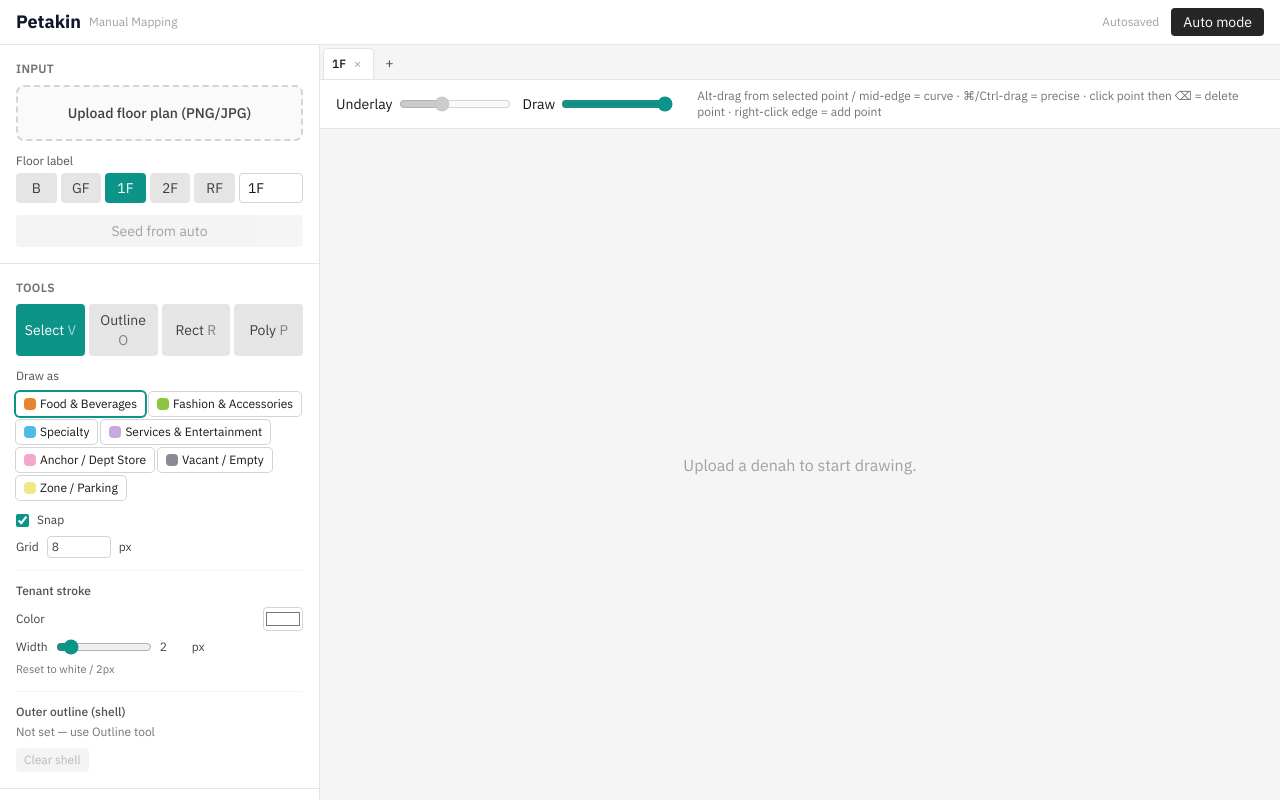
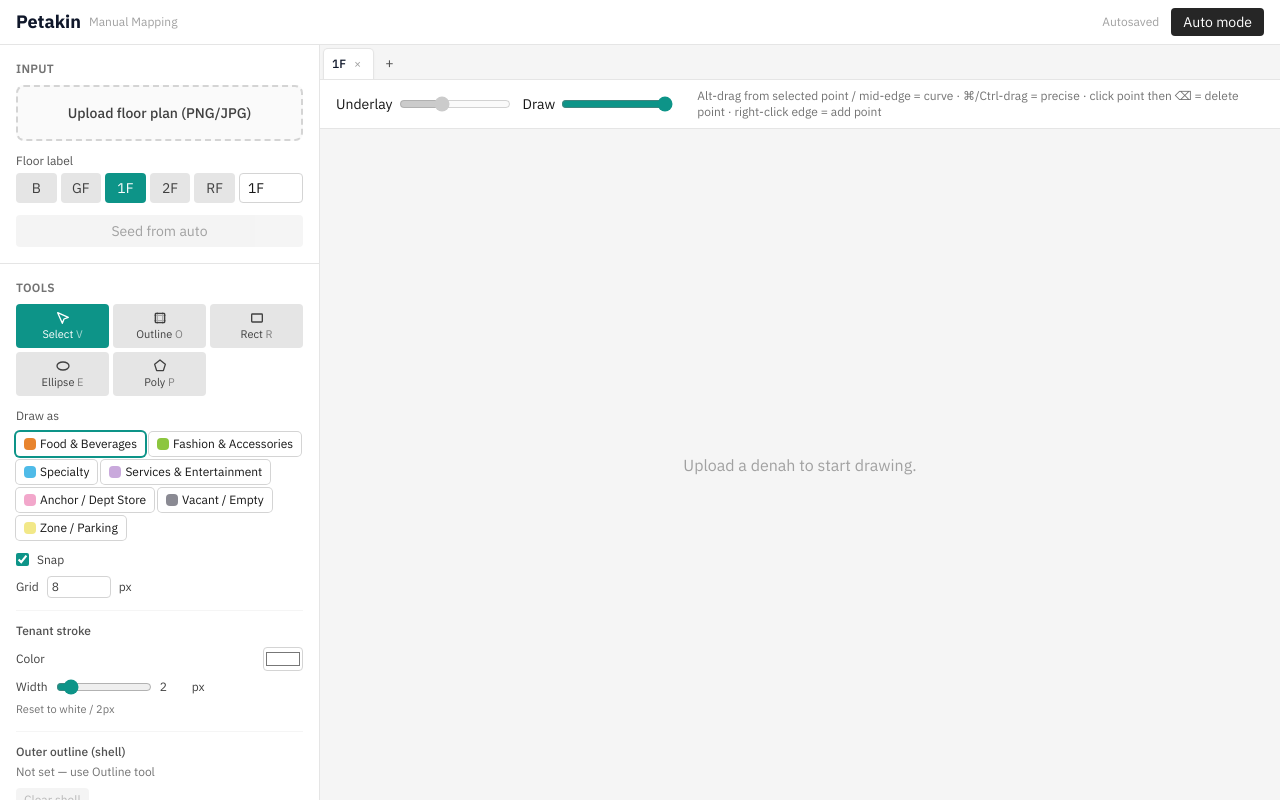
Before and after one commit to yvdist/petakin, a Next.js app in the folder frontend/: page /manual in a window 1280 px wide. Built offline with nearby package versions, Linux system fonts and the light colour scheme.

Commit message:
feat: add ellipse tool support to manual drawing tool with updated UI and functionality

```diff
--- a/frontend/app/manual/page.tsx
+++ b/frontend/app/manual/page.tsx
@@ -49,6 +49,43 @@ function Section({ title, children, right }: { title: string; children: React.Re
       {children}
     </section>
   );
+}
+
+function ToolIcon({ name }: { name: Tool }) {
+  const common = { width: 16, height: 16, viewBox: "0 0 24 24", fill: "none", stroke: "currentColor", strokeWidth: 2, strokeLinecap: "round" as const, strokeLinejoin: "round" as const };
+  switch (name) {
+    case "select":
+      return (
+        <svg {...common} aria-hidden>
+          <path d="M4 4l7 16 2.5-6.5L20 11z" />
+        </svg>
+      );
+    case "outline":
+      return (
+        <svg {...common} aria-hidden>
+          <path d="M4 8h16M4 16h16M8 4v16M16 4v16" opacity={0.35} />
+          <rect x="5" y="5" width="14" height="14" rx="1" />
+        </svg>
+      );
+    case "rect":
+      return (
+        <svg {...common} aria-hidden>
+          <rect x="4" y="6" width="16" height="12" rx="1" />
+        </svg>
+      );
+    case "ellipse":
+      return (
+        <svg {...common} aria-hidden>
+          <ellipse cx="12" cy="12" rx="9" ry="6" />
+        </svg>
+      );
+    case "poly":
+      return (
+        <svg {...common} aria-hidden>
+          <path d="M12 3l8 6.5-3 9.5H7L4 9.5z" />
+        </svg>
+      );
+  }
 }
 
 function readImage(file: File): Promise<{ dataUrl: string; width: number; height: number }> {
@@ -474,6 +511,7 @@ export default function ManualPage() {
       }
       if (e.key === "v" || e.key === "V") setTool("select");
       else if (e.key === "r" || e.key === "R") setTool("rect");
+      else if (e.key === "e" || e.key === "E") setTool("ellipse");
       else if (e.key === "p" || e.key === "P") setTool("poly");
       else if (e.key === "o" || e.key === "O") setTool("outline");
       else if (e.key === "Delete" || e.key === "Backspace") {
@@ -511,6 +549,7 @@ export default function ManualPage() {
     { key: "select", label: "Select", hint: "V" },
     { key: "outline", label: "Outline", hint: "O" },
     { key: "rect", label: "Rect", hint: "R" },
+    { key: "ellipse", label: "Ellipse", hint: "E" },
     { key: "poly", label: "Poly", hint: "P" },
   ];
 
@@ -549,16 +588,21 @@ export default function ManualPage() {
           </Section>
 
           <Section title="Tools">
-            <div className="mb-3 flex gap-1">
+            <div className="mb-3 grid grid-cols-3 gap-1">
               {TOOLS.map((t) => (
                 <button
                   key={t.key}
+                  type="button"
                   onClick={() => setTool(t.key)}
-                  className={`flex-1 rounded px-2 py-1.5 text-sm ${
+                  className={`flex flex-col items-center gap-0.5 rounded px-1.5 py-1.5 text-[11px] leading-tight ${
                     tool === t.key ? "bg-brand text-white" : "bg-neutral-200 text-neutral-700"
                   }`}
+                  title={`${t.label} (${t.hint})`}
                 >
-                  {t.label} <span className="opacity-60">{t.hint}</span>
+                  <ToolIcon name={t.key} />
+                  <span>
+                    {t.label} <span className="opacity-60">{t.hint}</span>
+                  </span>
                 </button>
               ))}
             </div>
@@ -839,7 +883,8 @@ export default function ManualPage() {
             </label>
             <div className="flex-1" />
             <span className="text-xs text-neutral-500">
-              {tool === "rect" && "Drag to draw a box"}
+              {tool === "rect" && "Drag to draw a box · Shift = square"}
+              {tool === "ellipse" && "Drag to draw oval · Shift = circle"}
               {tool === "poly" &&
                 "Click = corner · drag = curve · exact cursor · Space = pan"}
               {tool === "outline" &&
--- a/frontend/components/ManualCanvas.tsx
+++ b/frontend/components/ManualCanvas.tsx
@@ -5,6 +5,7 @@ import {
   bendEdge,
   bendHitRadius,
   edgeHitRadius,
+  ellipseVertsFromBox,
   flattenPolyVertsOpen,
   getDrawOpacity,
   getStroke,
@@ -26,7 +27,7 @@ const BRAND = "#0D9488";
 const BRAND_SOFT = "#0D948822";
 const DRAG_THRESH_PX = 4;
 
-export type Tool = "select" | "rect" | "poly" | "outline";
+export type Tool = "select" | "rect" | "ellipse" | "poly" | "outline";
 
 interface Props {
   project: ManualProject;
@@ -53,7 +54,7 @@ type PolyDraft = {
 };
 
 type DragState = {
-  mode: "none" | "pan" | "move" | "vertex" | "bezier" | "bend" | "rect" | "polyPlace";
+  mode: "none" | "pan" | "move" | "vertex" | "bezier" | "bend" | "rect" | "ellipse" | "polyPlace";
   startClient: { x: number; y: number };
   startContent: Point;
   origVerts: PolyVert[];
@@ -263,10 +264,10 @@ export default function ManualCanvas({
     if (e.button === 1 || spaceHeld.current) return beginPan(e);
     if (e.button === 2) return;
     const c = toContent(e.clientX, e.clientY);
-    if (tool === "rect") {
+    if (tool === "rect" || tool === "ellipse") {
       const a = snapPoint(c);
       drag.current = {
-        mode: "rect",
+        mode: tool,
         startClient: { x: e.clientX, y: e.clientY },
         startContent: a,
         origVerts: [],
@@ -348,9 +349,17 @@ export default function ManualCanvas({
       dstate.startClient = { x: e.clientX, y: e.clientY };
       const [dx, dy] = clientToSvgDelta(dxC, dyC);
       setView((v) => ({ ...v, tx: v.tx + dx, ty: v.ty + dy }));
-    } else if (dstate.mode === "rect") {
+    } else if (dstate.mode === "rect" || dstate.mode === "ellipse") {
       let b = toContent(e.clientX, e.clientY);
       b = snapPoint(b);
+      if (shiftHeld.current) {
+        // square / circle from corner a
+        const a = dstate.startContent;
+        const dx = b[0] - a[0];
+        const dy = b[1] - a[1];
+        const s = Math.max(Math.abs(dx), Math.abs(dy));
+        b = [a[0] + Math.sign(dx || 1) * s, a[1] + Math.sign(dy || 1) * s];
+      }
       setRectDraft({ a: dstate.startContent, b });
     } else if (dstate.mode === "polyPlace") {
       let h = toContent(e.clientX, e.clientY);
@@ -406,12 +415,19 @@ export default function ManualCanvas({
       commitPolyPlace(dstate.startContent, dstate.handleOut, dist);
       return;
     }
-    if (dstate.mode === "rect" && rectDraft) {
+    if ((dstate.mode === "rect" || dstate.mode === "ellipse") && rectDraft) {
       const { a, b } = rectDraft;
       setRectDraft(null);
       const w = Math.abs(b[0] - a[0]);
       const h = Math.abs(b[1] - a[1]);
       if (w > 2 && h > 2) {
+        if (dstate.mode === "ellipse") {
+          const verts = ellipseVertsFromBox(a, b);
+          if (verts.length >= 3) {
+            const synced = syncShapeFromVerts(verts);
+            onAddShape(makeShape("ellipse", synced.points, synced.verts));
+          }
+        } else {
           const x0 = Math.min(a[0], b[0]);
           const y0 = Math.min(a[1], b[1]);
           const x1 = Math.max(a[0], b[0]);
@@ -424,6 +440,7 @@ export default function ManualCanvas({
           ];
           const verts = corners.map((p) => ({ p }));
           onAddShape(makeShape("rect", corners, verts));
+        }
       }
     } else if (
       dstate.mode === "move" ||
@@ -837,7 +854,16 @@ export default function ManualCanvas({
               </g>
             ))}
 
-          {rectDraft && (
+          {rectDraft &&
+            (drag.current?.mode === "ellipse" || tool === "ellipse" ? (
+              <path
+                d={pathDFromVerts(ellipseVertsFromBox(rectDraft.a, rectDraft.b))}
+                fill={BRAND_SOFT}
+                stroke={BRAND}
+                strokeWidth={uiSw}
+                pointerEvents="none"
+              />
+            ) : (
               <rect
                 x={Math.min(rectDraft.a[0], rectDraft.b[0])}
                 y={Math.min(rectDraft.a[1], rectDraft.b[1])}
@@ -848,7 +874,7 @@ export default function ManualCanvas({
                 strokeWidth={uiSw}
                 pointerEvents="none"
               />
-          )}
+            ))}
 
           {(poly || placing) && (
             <g pointerEvents="none" opacity={draftPaused ? 0.55 : 1}>
--- a/frontend/lib/manual.ts
+++ b/frontend/lib/manual.ts
@@ -4,7 +4,7 @@
 import type { Category, Geometry, Point } from "./types";
 import { AEON_CONFIG } from "./presets";
 
-export type ShapeKind = "rect" | "poly";
+export type ShapeKind = "rect" | "poly" | "ellipse";
 
 /** Synthetic id for the outer shell when selected in the canvas. */
 export const SHELL_ID = "__shell__";
@@ -121,6 +121,26 @@ export function shellVertsOf(project: ManualProject): PolyVert[] | null {
 
 export function syncShapeFromVerts(verts: PolyVert[]): { verts: PolyVert[]; points: Point[] } {
   return { verts, points: flattenPolyVerts(verts) };
+}
+
+/** Approximate an axis-aligned ellipse from bounding-box corners (a,b). */
+export function ellipseVertsFromBox(a: Point, b: Point, segments = 48): PolyVert[] {
+  const x0 = Math.min(a[0], b[0]);
+  const y0 = Math.min(a[1], b[1]);
+  const x1 = Math.max(a[0], b[0]);
+  const y1 = Math.max(a[1], b[1]);
+  const cx = (x0 + x1) / 2;
+  const cy = (y0 + y1) / 2;
+  const rx = (x1 - x0) / 2;
+  const ry = (y1 - y0) / 2;
+  if (rx < 0.5 || ry < 0.5) return [];
+  const n = Math.max(8, Math.round(segments));
+  const verts: PolyVert[] = [];
+  for (let i = 0; i < n; i++) {
+    const t = (i / n) * Math.PI * 2;
+    verts.push({ p: [cx + rx * Math.cos(t), cy + ry * Math.sin(t)] });
+  }
+  return verts;
 }
 
 export function pathDFromVerts(verts: PolyVert[]): string {
```
Lines whose indentation alone changed are shown as unchanged.
